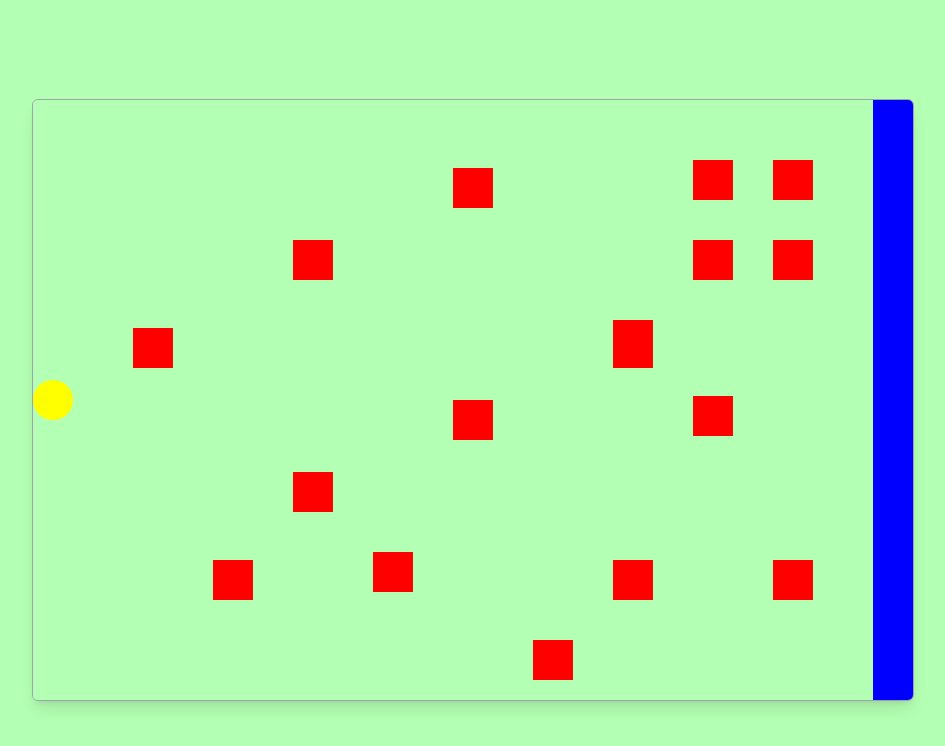
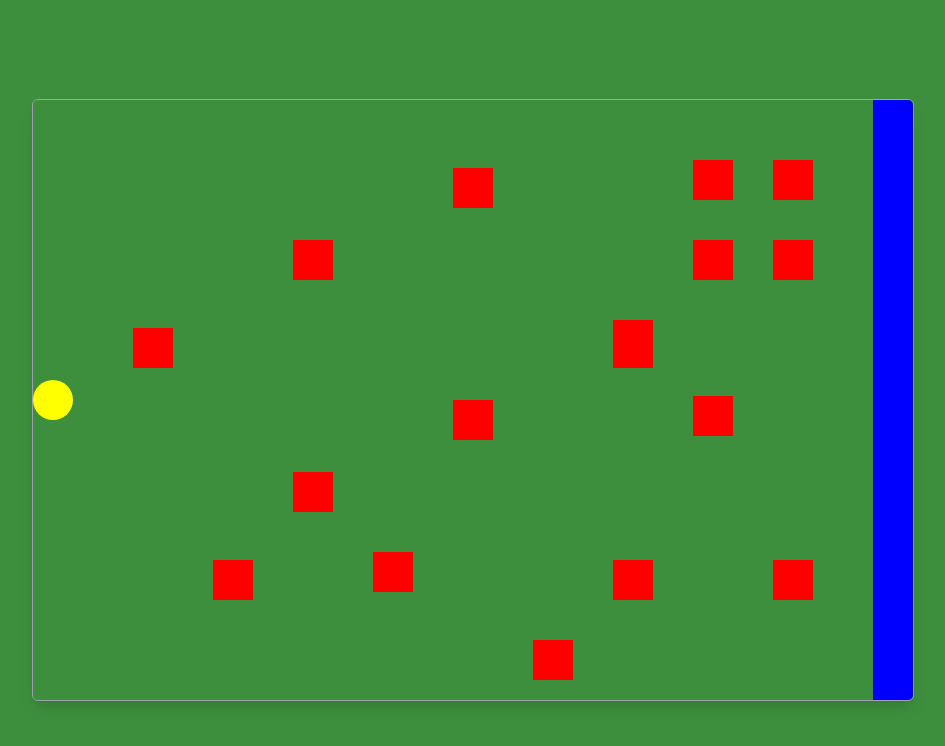
Before and after one commit to rDarge/fbs-frogger-3, a Next.js app: page / in a window 1280 px wide. Shown: the top 746 px of the page, without its empty margins (167-1112 px from the left). Built offline with nearby package versions, Linux system fonts and the light colour scheme.

Commit message:
Okay! Can you make the shade of green closer to a forest green?

```diff
--- a/src/app/globals.css
+++ b/src/app/globals.css
@@ -9,8 +9,8 @@ body {
 
 @layer base {
   :root {
-    --background: 120 100% 85%; /* Light green */
-    --foreground: 0 0% 3.9%;
+    --background: 120 40% 40%; /* Forest Green for light theme */
+    --foreground: 0 0% 98%; /* Adjusted for better contrast on forest green */
     --card: 0 0% 100%;
     --card-foreground: 0 0% 3.9%;
     --popover: 0 0% 100%;
@@ -45,7 +45,7 @@ body {
   }
 
   .dark {
-    --background: 120 20% 10%;
+    --background: 120 30% 15%; /* Dark Forest Green for dark theme */
     --foreground: 0 0% 98%;
     --card: 0 0% 3.9%;
     --card-foreground: 0 0% 98%;
```
